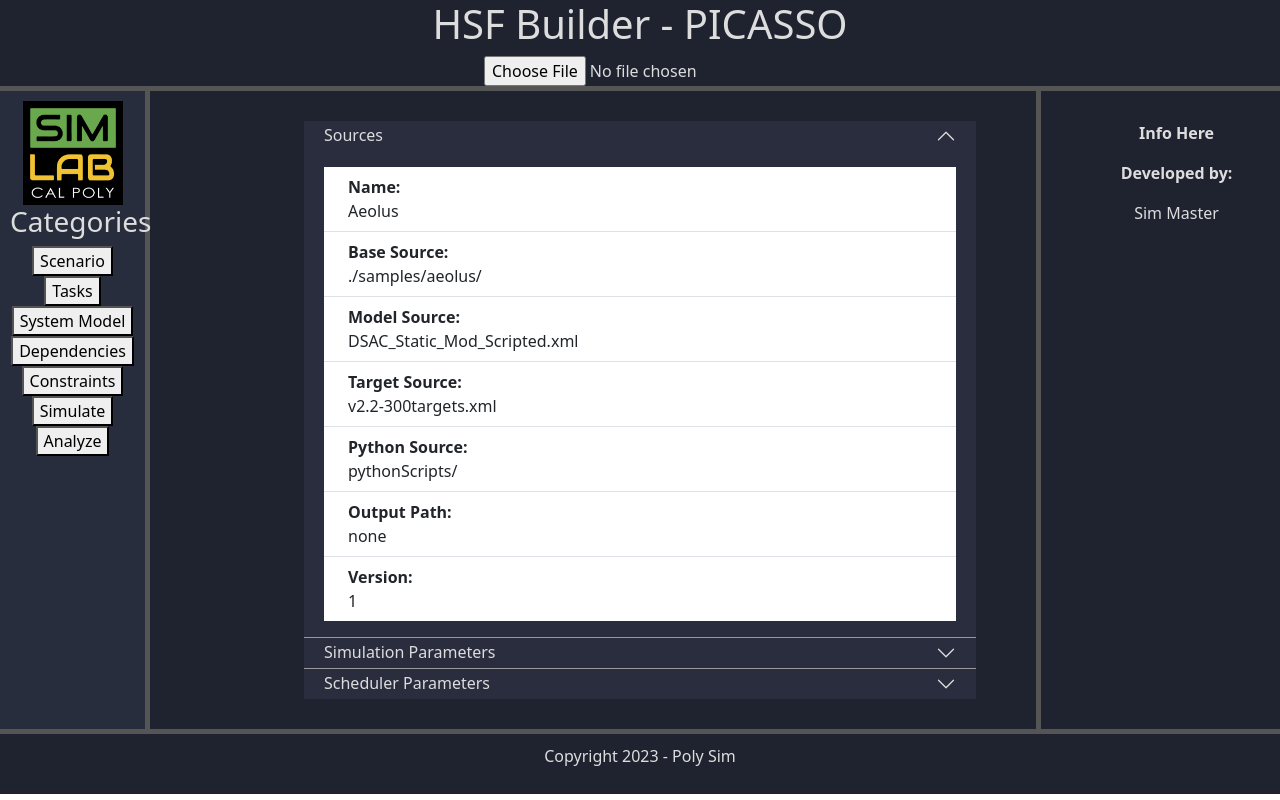
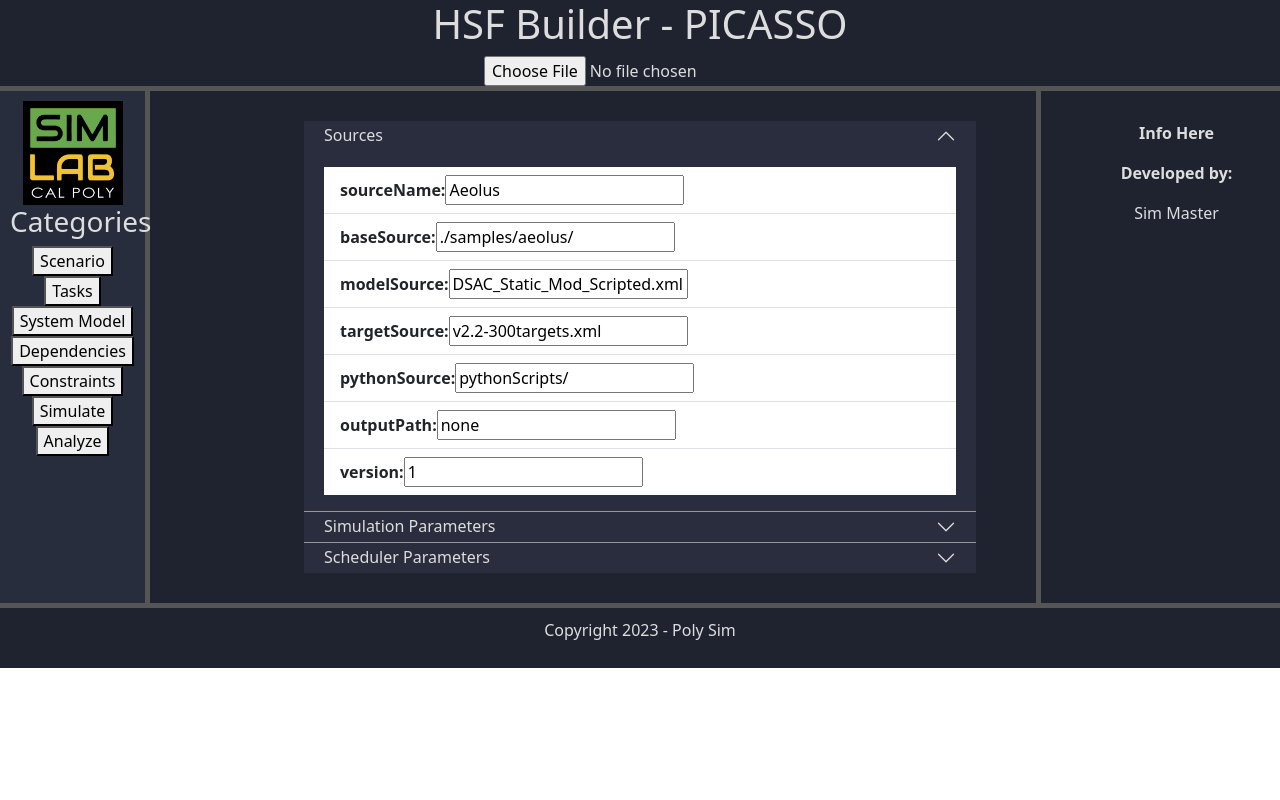
Before and after one commit to jkeithhall/electron-react-hsf, a React (Create React App) app: page / in a window 1280 px wide. Both pictures are taken after a click on the button "Sources". Built offline with nearby package versions, Linux system fonts and the light colour scheme.

Commit message:
New Feature: Scenario parameters are now dynamic variables of state

```diff
--- a/src/App.js
+++ b/src/App.js
@@ -1,19 +1,18 @@
 // Need to move this to a file open event response...
-//import data from './scenario.json';
 import './App.css';
 import './App.scss'
 import { useRef, useState } from 'react';
 //import ListGroupItem from 'react-bootstrap/esm/ListGroupItem';
 import Header from './components/Header';
 import HSFNav from './components/HSFNav';
-import HSFCard from './components/HSFCard';
+import HSFCards from './components/HSFCards';
 import Footer from './components/Footer';
 import InformationBar from './components/InformationBar';
 
 import parseJSONFile from './utils/parseJSONFile';
 
 export default function App() {
-  const [activeScenario, setActiveScenario] = useState(null);
+  // State variables
   const [activeStep, setActiveStep] = useState('Scenario');
   const [sourceName, setSourceName] = useState('Aeolus');
   const [baseSource, setBaseSource] = useState('./samples/aeolus/');
@@ -29,26 +28,22 @@
   const [maxSchedules, setMaxSchedules] = useState(10);
   const [cropRatio, setCropRatio] = useState(5);
 
-  const stateVariables = {
-    sourceName, baseSource, modelSource, targetSource, pythonSource, outputPath, version, startJD, startSeconds, endSeconds, primaryStepSeconds, maxSchedules, cropRatio
-  };
+  // Bundling state variables
+  const sources = { sourceName, baseSource, modelSource, targetSource, pythonSource, outputPath, version };
+  const setSources = { setSourceName, setBaseSource, setModelSource, setTargetSource, setPythonSource, setOutputPath, setVersion };
+  const simulationParameters = { startJD, startSeconds, endSeconds, primaryStepSeconds };
+  const setSimulationParameters = { setStartJD, setStartSeconds, setEndSeconds, setPrimaryStepSeconds };
+  const schedulerParameters = { maxSchedules, cropRatio };
+  const setSchedulerParameters = { setMaxSchedules, setCropRatio };
+
   const setStateMethods = {
     setSourceName, setBaseSource, setModelSource, setTargetSource, setPythonSource, setOutputPath, setVersion, setStartJD, setStartSeconds, setEndSeconds, setPrimaryStepSeconds, setMaxSchedules, setCropRatio
   };
 
   const readFile = async (e) => {
-    e.preventDefault();
-    if (e.target.files.length === 0) {
-      return;
-    } else if (e.target.files.length > 1) {
-      alert("Please select only one file.");
-      return;
-    }
-
     const reader = new FileReader();
     reader.onload = async (e) => {
       const text = e.target.result;
-      setActiveScenario(text);
       parseJSONFile(text, setStateMethods);
     };
     reader.readAsText(e.target.files[0]);
@@ -58,8 +53,13 @@
     <div className="App">
       <div className="grid-container">
         <Header readFile={readFile}/>
-        <HSFNav activeStep={activeStep} setActiveStep={setActiveStep} />
-        <HSFCard activeScenario={activeScenario} stateVariables={stateVariables} setStateMethods={setStateMethods}/>
+        <HSFNav activeStep={activeStep} setActiveStep={setActiveStep}/>
+        <HSFCards
+          sources={sources}
+          simulationParameters={simulationParameters}
+          schedulerParameters={schedulerParameters}
+          setStateMethods={setStateMethods}
+        />
         <InformationBar/>
         <Footer/>
       </div>
--- a/src/components/HSFCard.js
+++ /dev/null
@@ -1,72 +0,0 @@
-import Accordion from 'react-bootstrap/Accordion';
-import Button from 'react-bootstrap/Button';
-import ListGroup from 'react-bootstrap/ListGroup';
-
-export default function HSFCard({activeScenario, stateVariables, setStateMethods}) {
-  let data = {
-        "Sources":{
-          "Name": "Aeolus",
-          "Base Source": "./samples/aeolus/",
-          "Model Source": "DSAC_Static_Mod_Scripted.xml",
-          "Target Source": "v2.2-300targets.xml",
-          "Python Source": "pythonScripts/",
-          "Output Path": "none",
-          "Version": 1.0
-        },
-        "Simulation Parameters": {
-            "Start JD": 2454680.0,
-            "Start Seconds": 0.0,
-            "End Seconds" : 60.0,
-            "Primary Step Seconds": 30
-          },
-        "Scheduler Parameters": {
-          "Max Schedules": 10,
-          "Crop Ratio": 5,
-        }
-    }
-  if (activeScenario !== null)
-    data = JSON.parse(activeScenario)
-  //console.log(data)
-
-  const Visit = (obj) => {
-    let i = 0
-    const values = Object.values(obj)
-    const keys = Object.keys(obj)
-    console.log({keys});
-    return(
-      keys.map((key) => {
-        if (obj[key] && typeof obj[key] === "object"){
-          return (
-            <Accordion.Item eventKey={i++}>
-              <Accordion.Header>{key}</Accordion.Header>
-                <Accordion.Body>
-                  <ListGroup as="ol" variant="flush">{Visit(obj[key])}</ListGroup>
-                </Accordion.Body>
-            </Accordion.Item>
-          )
-        } else {
-          console.log(values[key])
-          return (
-            <ListGroup.Item as='li' className='d-flex align-items-start'>
-              <div className="ms-2 me-auto">
-                <div className="fw-bold text-start">
-                  {key}:
-                </div>
-                  <div className='text-start'>{obj[key]}</div>
-                </div>
-            </ListGroup.Item>
-          )
-        }
-        }
-      )
-    )
-  }
-
-  return (
-    <div className='work-space'>
-      <Accordion flush>
-        {Visit(data)}
-      </Accordion>
-    </div>
-  )
-}
--- /dev/null
+++ b/src/components/HSFCards.js
@@ -0,0 +1,36 @@
+import Accordion from 'react-bootstrap/Accordion';
+import ListGroup from 'react-bootstrap/ListGroup';
+import ParameterGroup from './ParameterGroup';
+
+export default function HSFCards({activeScenario, sources, simulationParameters, schedulerParameters, setStateMethods}) {
+  return (
+    <div className='work-space'>
+      <Accordion flush>
+        <Accordion.Item eventKey={0}>
+          <Accordion.Header>Sources</Accordion.Header>
+            <Accordion.Body>
+              <ListGroup as="ol" variant="flush">
+                <ParameterGroup parameters={sources} setParameters={setStateMethods}/>
+              </ListGroup>
+            </Accordion.Body>
+        </Accordion.Item>
+        <Accordion.Item eventKey={1}>
+          <Accordion.Header>Simulation Parameters</Accordion.Header>
+            <Accordion.Body>
+              <ListGroup as="ol" variant="flush">
+                <ParameterGroup parameters={simulationParameters} setParameters={setStateMethods}/>
+              </ListGroup>
+            </Accordion.Body>
+        </Accordion.Item>
+        <Accordion.Item eventKey={2}>
+          <Accordion.Header>Scheduler Parameters</Accordion.Header>
+            <Accordion.Body>
+              <ListGroup as="ol" variant="flush">
+                <ParameterGroup parameters={schedulerParameters} setParameters={setStateMethods}/>
+              </ListGroup>
+            </Accordion.Body>
+        </Accordion.Item>
+      </Accordion>
+    </div>
+  )
+}
--- /dev/null
+++ b/src/components/ParameterGroup.js
@@ -0,0 +1,43 @@
+import ListGroup from 'react-bootstrap/ListGroup';
+
+const inputTypes = {
+  'Name': 'text',
+  'Base Source': 'text',
+  'Model Source': 'text',
+  'Target Source': 'text',
+  'Python Source': 'text',
+  'Output Path': 'text',
+  'Version': 'number',
+  'Start JD': 'number',
+  'Start Seconds': 'number',
+  'End Seconds': 'number',
+  'Primary Step Seconds': 'number',
+  'Max Schedules': 'number',
+  'Crop Ratio': 'number'
+};
+
+export default function ParameterGroup ({parameters, setParameters}) {
+  return(
+    Object.entries(parameters).map(([key, value]) => {
+        return (
+          <ListGroup.Item key={key} as='li' className='d-flex align-items-start'>
+            {/* <div className="ms-2 me-auto">
+              <strong>{key}:</strong>
+              <br/>
+              <div className='text-start'>{value}</div>
+            </div> */}
+            <form>
+              <label htmlFor={key}><strong>{key}: </strong><br/></label>
+              <input
+                type={inputTypes[key]}
+                id={key}
+                name={key}
+                value={value}
+                onChange={(e) => setParameters[`set${key}`](e.target.value)}/>
+            </form>
+          </ListGroup.Item>
+        )
+      }
+    )
+  )
+}
```
